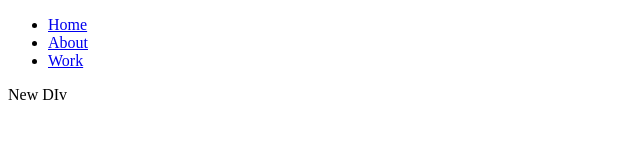
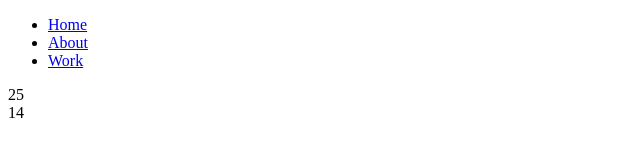
Before and after one commit to alexaranda/testproject, a plain HTML site: page index.html in a window 1280 px wide. Shown: the full height of the page, 0-640 px from the left. Drawn offline with Linux system fonts and the light colour scheme.

Commit message:
Added Simple Javascript

```diff
--- a/index.html
+++ b/index.html
@@ -2,8 +2,11 @@
 <html>
 <head>
 <meta charset="UTF-8">
-<title>Test Site</title>
-</head>
+<title>Air To The Soul</title>
+
+<meta name="description" content="Interactive Work Of Alex Aranda"/>
+<meta name="robots" content="index,follow" />
+ </head>
 
 <body>
 
@@ -15,7 +18,20 @@
     </ul>
 </nav>
 
-<div> New DIv</div>
+<div id="myDiv"> New DIv</div>
+<div id="add">This Adds</div>
+
+<script>
+    var x = 5;
+    var y = 5;
+    var z = x * y;
+    document.getElementById("myDiv").innerHTML = z;
+
+    var m = 5 + 2 + 7;
+    document.getElementById("add").innerHTML = m;
+
+
+</script>
 
 </body>
 </html>
```
